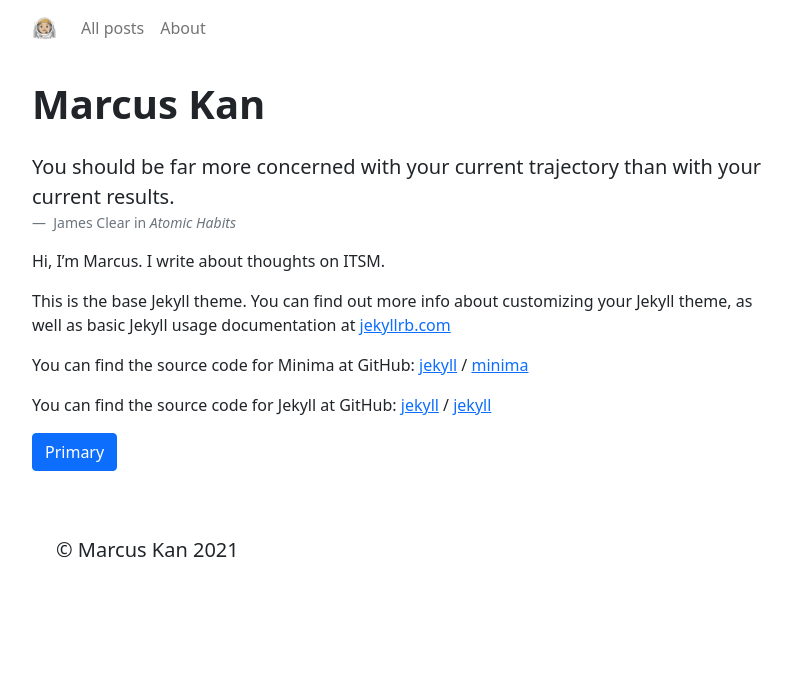
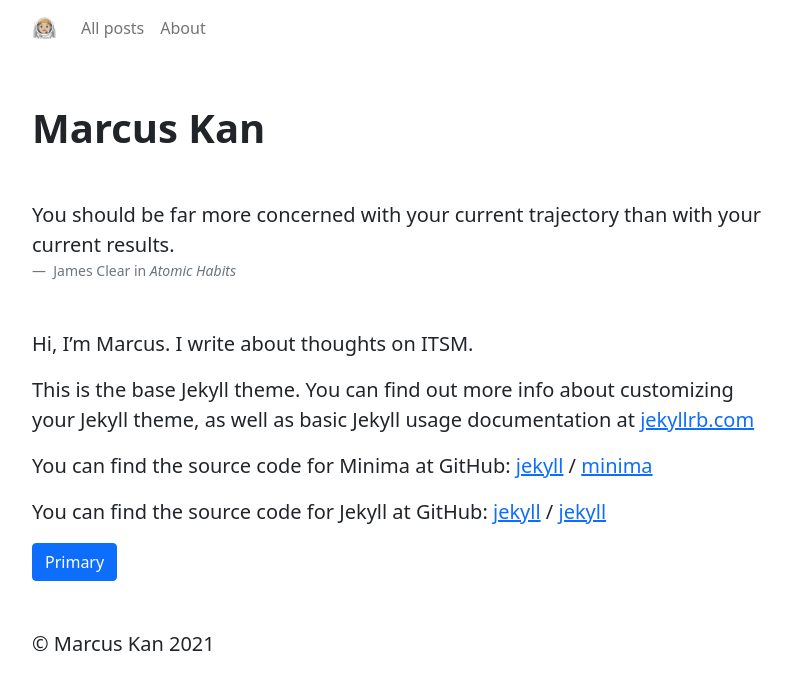
Before and after one commit to marcuskan/marcuskan.github.io, a Jekyll site: the page built from about.markdown, in a window 1280 px wide. Shown: the top 691 px of the page, without its empty margins (240-1029 px from the left). Built offline with Jekyll 4.4.1, drawn with Linux system fonts in a browser that asks for light colours.

Commit message:
Update some css

```diff
--- a/_includes/footer.html
+++ b/_includes/footer.html
@@ -1,15 +1,8 @@
-<div class="row">
-  <div class="col-sm"></div>
-  <div class="col-sm"></div>
-</div>
-
 <footer class="footer mt-auto">
-  <div class="container">
-    <div class="row fs-5 my-5">
-      <div class="col-sm">
-        &copy; {{ site.copyright }} {{ 'now' | date: "%Y" }}
-      </div>
-      <div class="col-sm"></div>
+  <div class="row fs-5 my-5">
+    <div class="col-sm">
+      &copy; {{ site.copyright }} {{ 'now' | date: "%Y" }}
     </div>
+    <div class="col-sm"></div>
   </div>
 </footer>
--- a/_includes/header.html
+++ b/_includes/header.html
@@ -14,12 +14,10 @@
   <div class="collapse navbar-collapse" id="navbarNav">
     <ul class="navbar-nav">
       <li class="nav-item">
-        <a class="nav-link link-primary" href="/">All posts</a>
+        <a class="nav-link" href="/">All posts</a>
       </li>
       <li class="nav-item">
-        <a class="nav-link link-primary" aria-current="page" href="/about"
-          >About</a
-        >
+        <a class="nav-link" aria-current="page" href="/about">About</a>
       </li>
     </ul>
   </div>
--- a/_layouts/home.html
+++ b/_layouts/home.html
@@ -8,7 +8,7 @@ layout: default
 
 <div class="home">
   {%- if page.title -%}
-  <h1 class="page-heading my-4 fw-bold">{{ page.title }}</h1>
+  <h1 class="page-heading my-5 fw-bold">{{ page.title }}</h1>
   {%- endif -%} {{ content }} {% if site.paginate %} {% assign posts =
   paginator.posts %} {% else %} {% assign posts = site.posts %} {% endif %} {%-
   if posts.size > 0 -%} {%- if page.list_title -%}
--- a/_layouts/page.html
+++ b/_layouts/page.html
@@ -4,8 +4,25 @@ layout: default
 
 <article class="post">
   <header class="post-header">
-    <h1 class="post-title fw-bold my-4">{{ page.title | escape }}</h1>
+    <h1 class="post-title fw-bold my-5">{{ page.title | escape }}</h1>
   </header>
 
-  <div class="post-content">{{ content }}</div>
+  {%- if page.title == "Marcus Kan" -%}
+  <div class="my-5">
+    <figure>
+      <blockquote class="blockquote">
+        <p>
+          You should be far more concerned with your current trajectory than
+          with your current results.
+        </p>
+      </blockquote>
+      <figcaption class="blockquote-footer">
+        James Clear in <cite title="Source Title">Atomic Habits</cite>
+      </figcaption>
+    </figure>
+  </div>
+
+  {%- endif -%}
+
+  <div class="post-content fs-5">{{ content }}</div>
 </article>
--- a/_layouts/post.html
+++ b/_layouts/post.html
@@ -4,7 +4,7 @@ layout: default
 
 <article class="post">
   <header class="post-header">
-    <h1 class="post-title fw-bold my-4">{{ page.title | escape }}</h1>
+    <h1 class="post-title fw-bold my-5">{{ page.title | escape }}</h1>
   </header>
 
   <div class="post-content fs-5">{{ content }}</div>
--- a/about.markdown
+++ b/about.markdown
@@ -3,15 +3,6 @@ layout: page
 title: Marcus Kan
 permalink: /about/
 ---
-
-<figure>
-  <blockquote class="blockquote">
-    <p>You should be far more concerned with your current trajectory than with your current results.</p>
-  </blockquote>
-  <figcaption class="blockquote-footer">
-    James Clear in <cite title="Source Title">Atomic Habits</cite>
-  </figcaption>
-</figure>
 
 Hi, I'm Marcus. I write about thoughts on ITSM.
 
```
